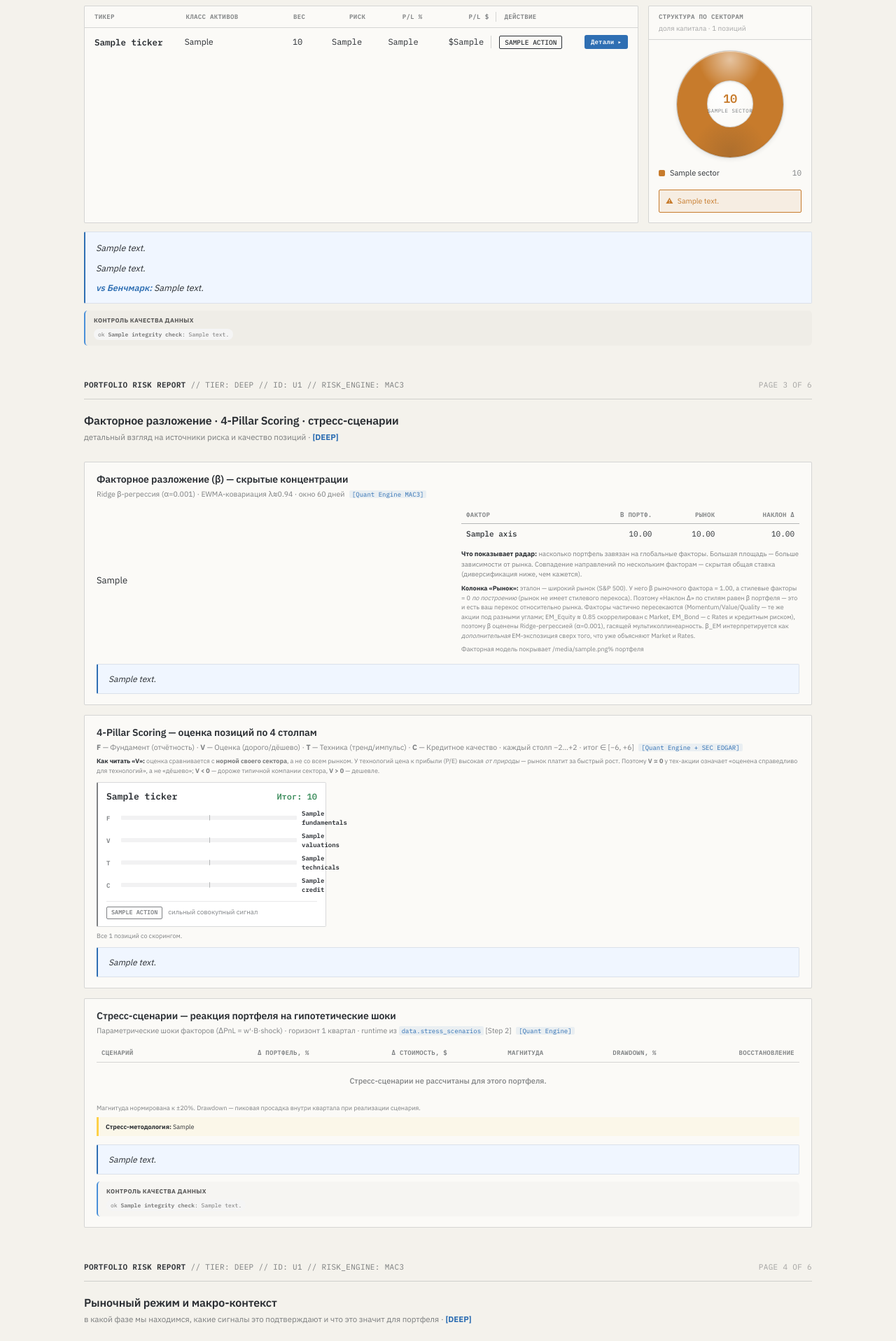
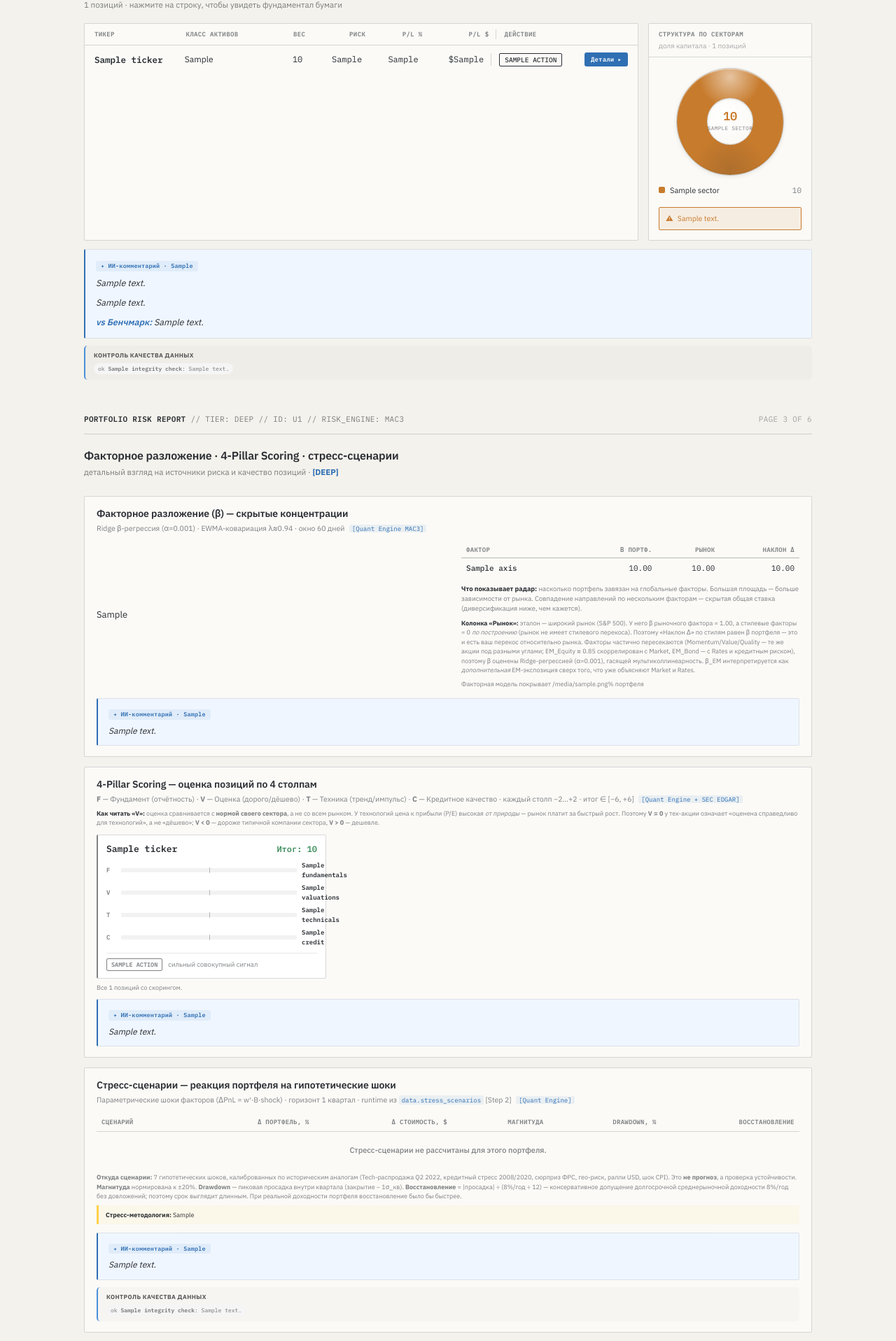
Before and after one commit to YerlanGit/Investment-advisor, a Python web app: template src/templates/report_deep_v3.html in a window 1280 px wide. Shown: the part 1239-3156 px from the top of the page at 70% size. Run offline with Jinja, Linux system fonts and the light colour scheme; the template is opened without the code that fills it: most values are stand-ins (such as "Sample title", 1, 10 or a date in 2020).

Commit message:
Phase 10 — F-pillar N/A for commodities, AI attribution chips, stress transparency
Surfaced by the Phase-9 report scan (06-04):

#1 GLD/SLV showed F = −0.4 under "Фундамент · отчётность".
   Physical commodities and sovereign-rate ETFs have NO financial
   statements, so the Fundamentals pillar collapsed to the regime tilt
   alone (macro_alignment) — Gold/Silver are penalised in Expansion, so
   F read −0.4, which looks like a fundamental verdict but is purely a
   regime echo (already shown in the regime section).  Fix: reuse the
   credit-NA asset-class guard for Fundamentals too.  Commodities +
   sovereign bonds now get F = neutral and `fundamentals_applicable =
   False` → template renders an em-dash, exactly like the Credit pillar.
   Equities keep their real F (ORCL ROE 60.8% → F = +1.37 via the
   Phase-9 absolute-benchmark fallback).

#2 AI model-attribution chip on EVERY AI comment block.
   The reader previously saw "Claude Sonnet 4.6" only on the regime
   confirmation cell.  Now every `.conc-ai` / `.sec-ai` comment block
   auto-prepends "✦ ИИ-комментарий · <model>" via a CSS ::before that
   reads a `--ai-model` custom property set once on <body> from
   `data.ai_model_used` (Sonnet for DEEP, Haiku for BASE).  Applied to
   both templates.

#3 Regime-confidence linking (SYSTEM_PROMPT §6).
   All comments mentioning the regime must use the SAME
   `summary.regime.confidence` number (e.g. 74%) and keep their tone
   consistent with it — no "уверенный рост" at 35% confidence, no
   "шаткий сигнал" at 80%.  Confidence is tied to cross-section
   conclusions (Growth tilt justified vs tail risk).

#4 Stress-scenario transparency.
   The recovery column looked alarmingly long (41 months for a −27.6%
   drawdown) with no explanation.  Added a footer that states: the 7
   scenarios are calibrated historical analogues (not forecasts); the
   recovery estimate assumes a conservative 8%/yr long-run market
   average with no further contributions — which is why the horizon
   looks long; at the portfolio's own return it would be faster.

Also: fixed the QC double-label "Валюта отчёта: Валюта: USD" →
"Валюта отчёта: USD · RFR 4.50% · …".

Tests: 5 new in tests/test_phase10_pillar_chip.py (F-pillar N/A guard,
payload em-dash, currency de-dup).  Both templates render clean with
the chip variable.  Full suite: 292 tests, 0 failures.

```diff
--- a/src/finance/investment_logic.py
+++ b/src/finance/investment_logic.py
@@ -1407,6 +1407,7 @@ class UniversalPortfolioManager:
                                       "action":       s.action,
                                       "hotspot":      s.hotspot,
                                       "credit_applicable": getattr(s, "credit_applicable", True),
+                                      "fundamentals_applicable": getattr(s, "fundamentals_applicable", True),
                                   } for t, s in asset_scores.items()},
             # Phase 3 additions
             "black_litterman":   bl_records,
--- a/src/finance/scoring.py
+++ b/src/finance/scoring.py
@@ -256,6 +256,10 @@ class AssetScore:
     # the visible total's denominator.  Default True keeps every existing
     # caller / test compatible.
     credit_applicable: bool = True
+    # Same idea for the Fundamentals pillar: physical commodities and
+    # sovereign-rate ETFs have no financial statements, so F is N/A (em-dash)
+    # rather than a misleading regime-tilt number.
+    fundamentals_applicable: bool = True
 
 
 def total_score(fundamentals: float, valuations: float,
--- a/src/templates/report_deep_v3.html
+++ b/src/templates/report_deep_v3.html
@@ -228,6 +228,17 @@
     color: var(--tech-blue); margin-bottom: 5px;
   }
   .conc-ai .ai-body { font-style: italic; font-size: 12px; line-height: 1.6; }
+  /* AI model-attribution chip — auto-prepended to every AI comment block so
+     the reader always sees which model wrote the interpretation.  Model name
+     comes from the --ai-model custom property set once on <body>. */
+  .conc-ai::before, .sec-ai::before {
+    content: "✦ ИИ-комментарий · " var(--ai-model, 'AI');
+    display: inline-block;
+    font-family: var(--font-mono); font-size: 8.5px; font-weight: 600;
+    letter-spacing: .02em; color: var(--tech-blue);
+    background: var(--tech-blue-08, rgba(74,144,217,.08));
+    border-radius: 3px; padding: 1px 7px; margin-bottom: 6px;
+  }
 
   /* ═══ ФУТЕР ═══ */
   .foot {
@@ -1658,7 +1669,7 @@
 
 </style>
 </head>
-<body>
+<body style="--ai-model:'{{ data.ai_model_used or 'AI' }}';">
 
 <div class="sheet">
 
@@ -2598,7 +2609,19 @@
           <span class="sc-total {{ total_cls }}">Итог: {{ sc.total }}</span>
         </div>
         <div class="sc-pillars">
+          {# Fundamentals pillar: em-dash for commodities / sovereign bonds
+             (no financial statements) so a regime tilt is never shown as a
+             fundamental verdict.  Numeric F restored for every equity. #}
+          {% if sc.fundamentals_na %}
+          <div class="sc-pillar">
+            <span class="sc-pillar-name">F</span>
+            <span class="sc-pillar-bar"><span class="sc-pillar-fill" style="left:50%; width:0%;"></span></span>
+            <span class="sc-pillar-val" style="color:var(--ink-50);"
+                  title="Фундаментальный пилляр неприменим: у сырья и суверенных облигаций нет финансовой отчётности.">—</span>
+          </div>
+          {% else %}
           {{ _pillar('F', sc.fundamentals) }}
+          {% endif %}
           {{ _pillar('V', sc.valuations) }}
           {{ _pillar('T', sc.technicals) }}
           {# Credit pillar is rendered as a neutral em-dash for asset classes
@@ -2703,9 +2726,17 @@
       </tbody>
     </table>
     </div>
-    <div style="margin-top:6px; font-size:9px; color:var(--ink-60);">
-      Магнитуда нормирована к ±20%. Drawdown — пиковая просадка внутри квартала
-      при реализации сценария.
+    <div style="margin-top:6px; font-size:9px; color:var(--ink-60); line-height:1.5;">
+      <b>Откуда сценарии:</b> 7 гипотетических шоков, калиброванных по
+      историческим аналогам (Tech-распродажа Q2 2022, кредитный стресс
+      2008/2020, сюрприз ФРС, гео-риск, ралли USD, шок CPI). Это
+      <b>не прогноз</b>, а проверка устойчивости.<br>
+      <b>Магнитуда</b> нормирована к ±20%. <b>Drawdown</b> — пиковая просадка
+      внутри квартала (закрытие − 1σ_кв).
+      <b>Восстановление</b> = |просадка| ÷ (8%/год ÷ 12) — консервативное
+      допущение долгосрочной среднерыночной доходности 8%/год без довложений;
+      поэтому срок выглядит длинным. При реальной доходности портфеля
+      восстановление было бы быстрее.
     </div>
 
     {# H4 disclaimer: linear β-shock is honest for moderate scenarios; for
```
Also changed, not shown: SYSTEM_PROMPT.md (+16 -0 lines), src/finance/scoring_orchestrator.py (+31 -15 lines), src/pdf_payload.py (+12 -6 lines), src/templates/report_basic_v3.html (+10 -1 lines), tests/test_phase10_pillar_chip.py (added, +110 -0 lines).
